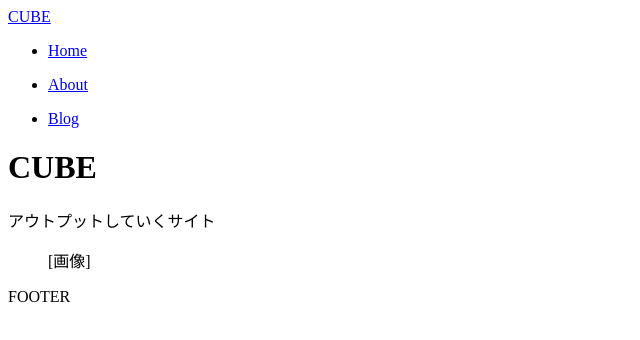
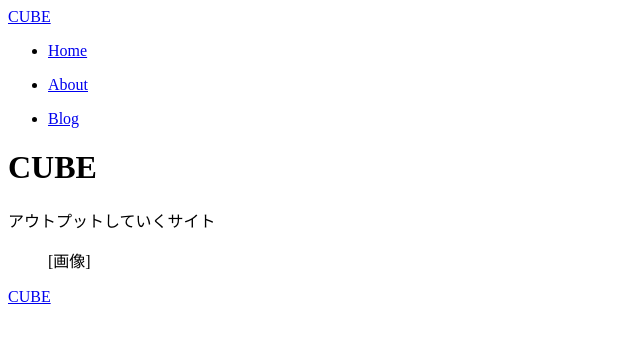
Before and after one commit to ryu-mei/sample_js, a Next.js app in the folder check_code/NextJs/blog/: page / in a window 1280 px wide. Shown: the top 340 px of the page, without its empty margins (0-640 px from the left). Built offline with nearby package versions, Linux system fonts and the light colour scheme.

Commit message:
footerにリンクを追加

```diff
--- a/check_code/NextJs/blog/components/footer.js
+++ b/check_code/NextJs/blog/components/footer.js
@@ -1,3 +1,9 @@
+import Logo from 'components/logo'
+
 export default function Footer() {
-    return <footer>FOOTER</footer>
+    return (
+        <footer>
+            <Logo />
+        </footer>
+    )
 }
```
